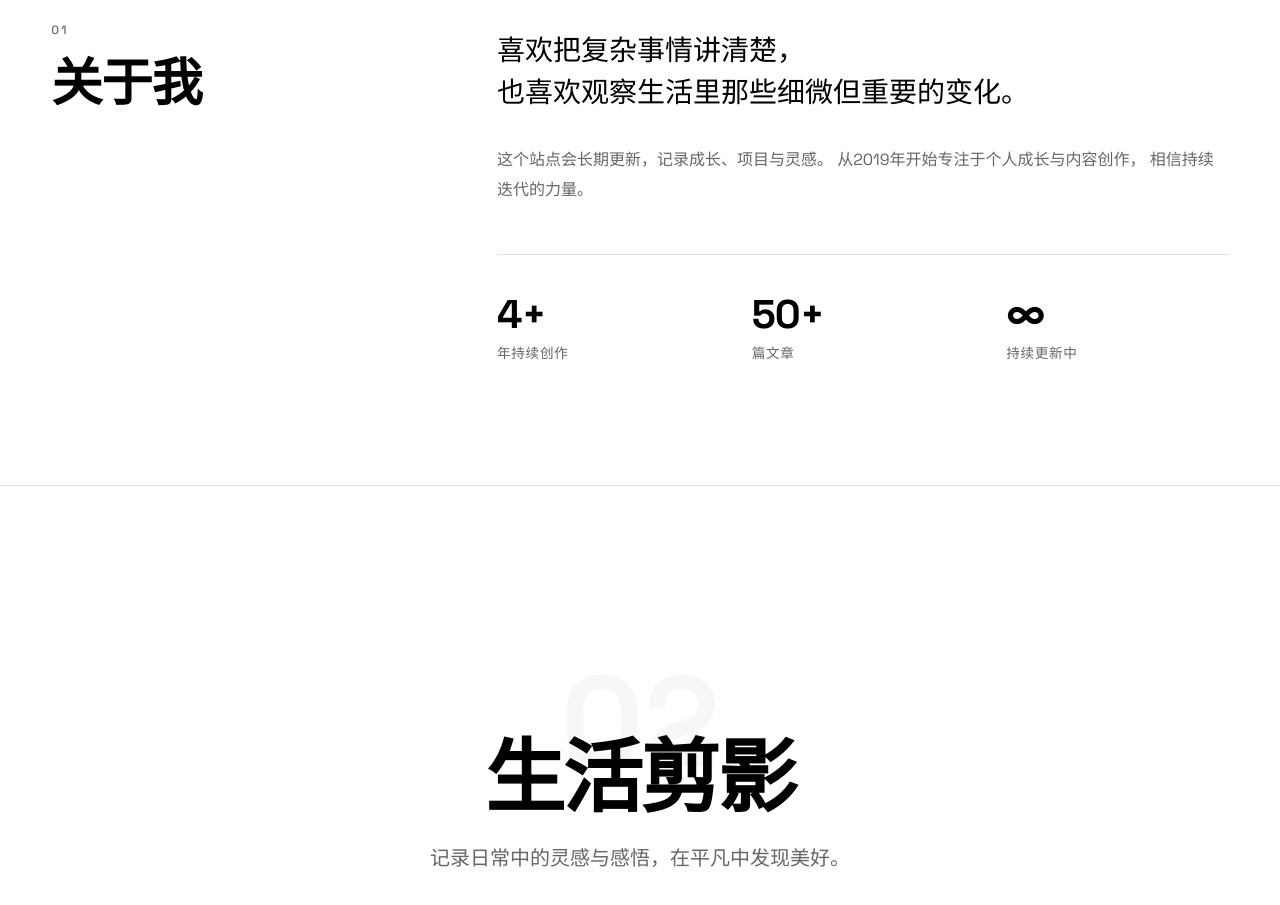
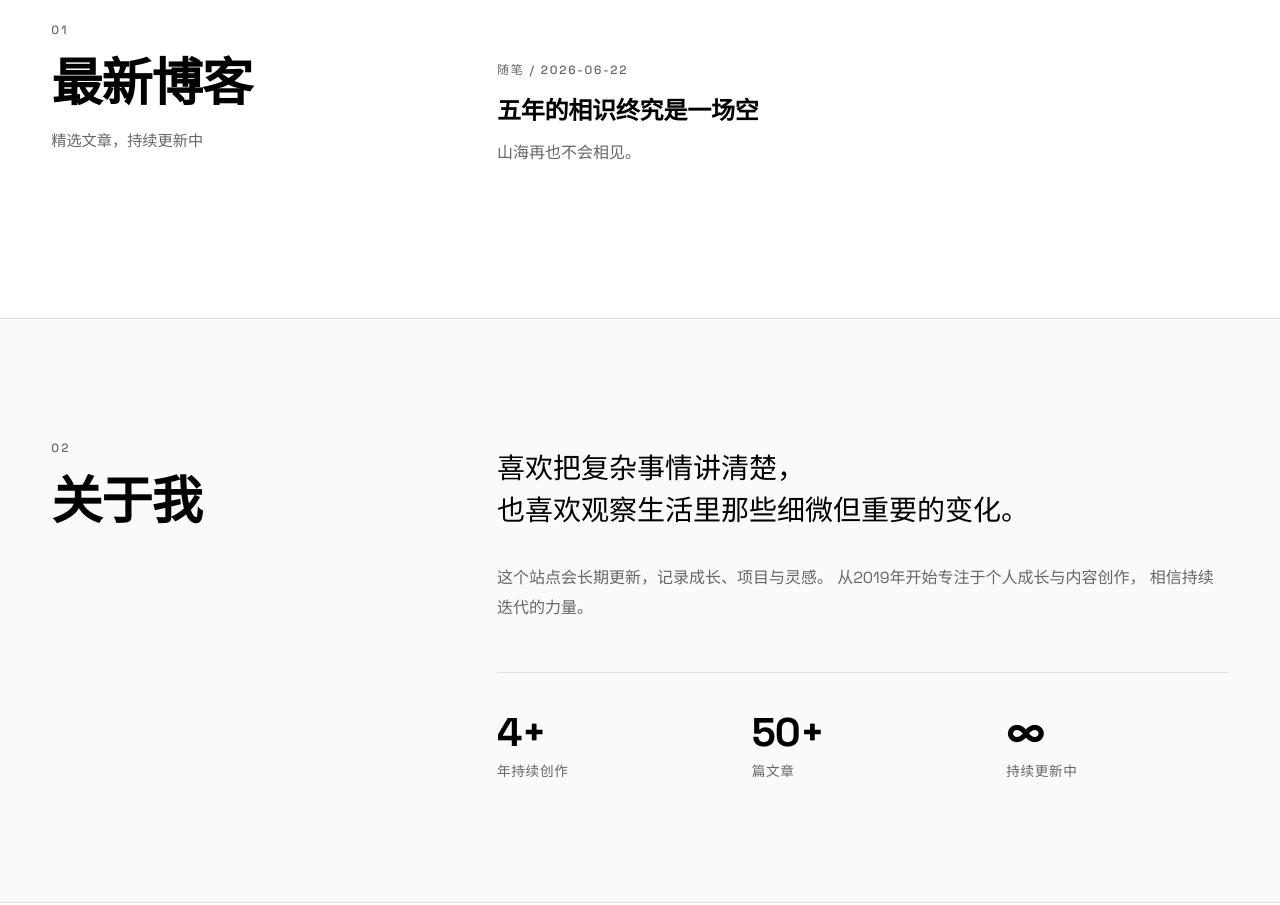
Before and after one commit to ElonMikeLi/my-website, a plain HTML site: page index.html in a window 1280 px wide. Shown: the part 900-1805 px from the top of the page. Drawn offline with Linux system fonts and the light colour scheme.

Commit message:
feat: 美化页面
Co-authored-by: traeagent <traeagent@users.noreply.github.com>

```diff
--- a/index.html
+++ b/index.html
@@ -48,10 +48,23 @@
         </div>
       </section>
 
-      <section id="about" class="section-split">
+      <section id="blog" class="section-split">
         <div class="container split-container">
           <div class="split-left">
             <span class="section-number">01</span>
+            <h2>最新博客</h2>
+            <p class="split-subtitle">精选文章，持续更新中</p>
+          </div>
+          <div class="split-right">
+            <div class="posts-list" id="postList"></div>
+          </div>
+        </div>
+      </section>
+
+      <section id="about" class="section-split alt">
+        <div class="container split-container">
+          <div class="split-left">
+            <span class="section-number">02</span>
             <h2>关于我</h2>
           </div>
           <div class="split-right">
@@ -85,7 +98,7 @@
       <section id="life" class="section-showcase">
         <div class="showcase-item">
           <div class="showcase-content">
-            <span class="showcase-number">02</span>
+            <span class="showcase-number">03</span>
             <h2>生活剪影</h2>
             <p class="showcase-desc">记录日常中的灵感与感悟，在平凡中发现美好。</p>
           </div>
@@ -112,19 +125,6 @@
               <h3>城市观察</h3>
               <p>在街角与地铁里看见真实的人间温度，这些都能变成写作素材。</p>
             </div>
-          </div>
-        </div>
-      </section>
-
-      <section id="blog" class="section-split alt">
-        <div class="container split-container">
-          <div class="split-left">
-            <span class="section-number">03</span>
-            <h2>最新博客</h2>
-            <p class="split-subtitle">精选文章，持续更新中</p>
-          </div>
-          <div class="split-right">
-            <div class="posts-list" id="postList"></div>
           </div>
         </div>
       </section>
```
